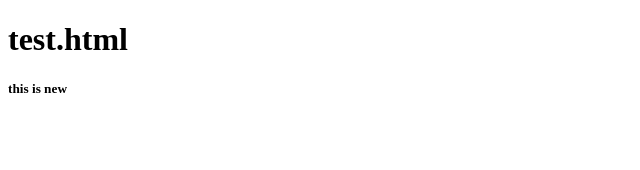
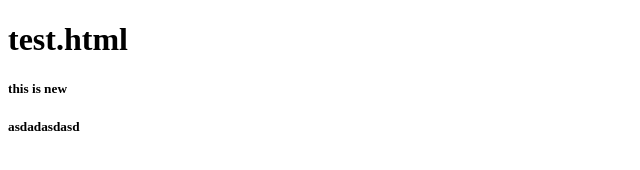
Before and after one commit to jjru2204/myproject, a plain HTML site: page test.html in a window 1280 px wide. Shown: the full height of the page, 0-640 px from the left. Drawn offline with Linux system fonts and the light colour scheme.

Commit message:
add more h5

```diff
--- a/test.html
+++ b/test.html
@@ -9,5 +9,6 @@
 <body>
     <h1>test.html</h1>
     <h5>this is new</h5>
+    <h5>asdadasdasd</h5>
 </body>
 </html>
```
